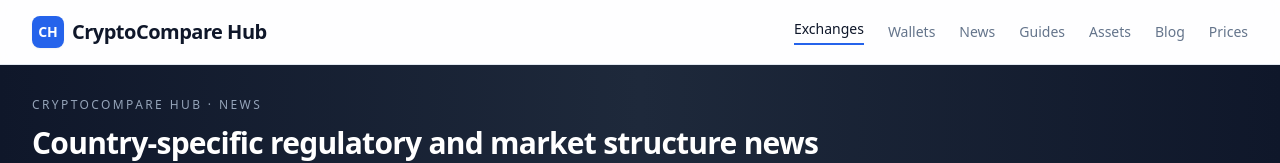
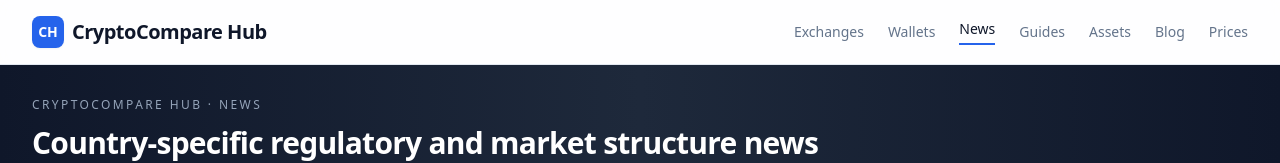
Before and after one commit to clhuiaf/crypto-info, a Next.js app: page /news in a window 1280 px wide. Shown: the top 163 px of the page. Built offline with nearby package versions, Linux system fonts and the light colour scheme.

Commit message:
feat: update navbar to reflect active page correctly

```diff
--- a/components/Navbar.tsx
+++ b/components/Navbar.tsx
@@ -1,6 +1,31 @@
+'use client';
+
 import Link from 'next/link';
+import { usePathname } from 'next/navigation';
 
 export default function Navbar() {
+  const pathname = usePathname();
+
+  // Define nav items with their routes
+  const navItems = [
+    { href: '/exchanges', label: 'Exchanges' },
+    { href: '/wallets', label: 'Wallets' },
+    { href: '/news', label: 'News' },
+    { href: '/guides', label: 'Guides' },
+    { href: '/assets', label: 'Assets' },
+    { href: '/blog', label: 'Blog' },
+    { href: '/prices', label: 'Prices' },
+  ];
+
+  // Check if a route is active
+  // Root "/" should highlight "Exchanges" since it redirects there
+  const isActive = (href: string) => {
+    if (href === '/exchanges' && pathname === '/') {
+      return true;
+    }
+    return pathname === href || pathname?.startsWith(`${href}/`);
+  };
+
   return (
     <nav className="sticky top-0 z-50 bg-white/80 backdrop-blur border-b border-slate-200">
       <div className="max-w-7xl mx-auto px-4 sm:px-6 lg:px-8">
@@ -14,30 +39,22 @@ export default function Navbar() {
             </Link>
           </div>
           <div className="hidden md:flex items-center space-x-6 text-sm">
-            <Link
-              href="/exchanges"
-              className="text-slate-900 font-medium border-b-2 border-blue-600 pb-1"
-            >
-              Exchanges
-            </Link>
-            <Link href="/wallets" className="text-slate-500 hover:text-slate-900 transition-colors">
-              Wallets
-            </Link>
-            <Link href="/news" className="text-slate-500 hover:text-slate-900 transition-colors">
-              News
-            </Link>
-            <Link href="/guides" className="text-slate-500 hover:text-slate-900 transition-colors">
-              Guides
-            </Link>
-            <Link href="/assets" className="text-slate-500 hover:text-slate-900 transition-colors">
-              Assets
-            </Link>
-            <Link href="/blog" className="text-slate-500 hover:text-slate-900 transition-colors">
-              Blog
-            </Link>
-            <Link href="/prices" className="text-slate-500 hover:text-slate-900 transition-colors">
-              Prices
-            </Link>
+            {navItems.map((item) => {
+              const active = isActive(item.href);
+              return (
+                <Link
+                  key={item.href}
+                  href={item.href}
+                  className={`transition-colors ${
+                    active
+                      ? 'text-slate-900 font-medium border-b-2 border-blue-600 pb-1'
+                      : 'text-slate-500 hover:text-slate-900'
+                  }`}
+                >
+                  {item.label}
+                </Link>
+              );
+            })}
           </div>
         </div>
       </div>
```
